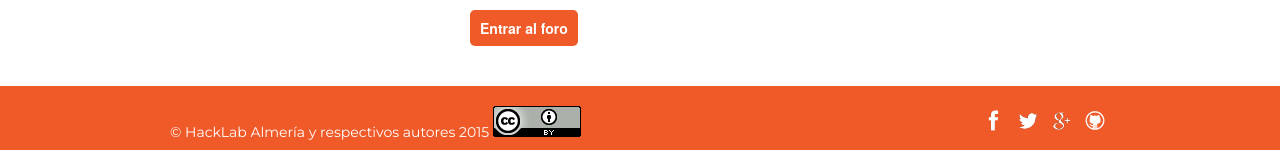
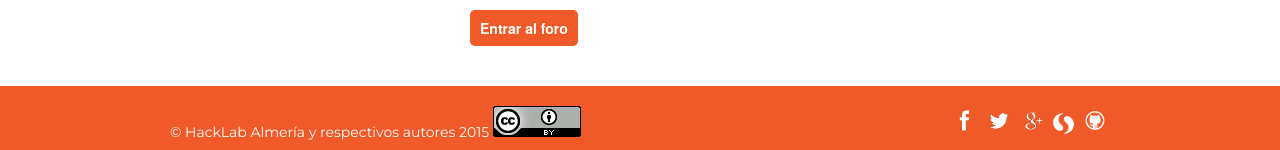
Before and after one commit to HackLab-Almeria/hacklab-almeria.github.io, a Jekyll site: the page built from index.html, in a window 1280 px wide. Shown: the part 1120-1270 px from the top of the page. Built offline with Jekyll 4.4.1, drawn with Linux system fonts in a browser that asks for light colours; comment, search, counter and statistics services are not loaded.

Commit message:
añadiendo storify

```diff
--- a/_layouts/portada.html
+++ b/_layouts/portada.html
@@ -83,6 +83,8 @@
                 <img src="{{ site.url }}/recursos/twitter.png" width="30" alt="Twitter de HackLab Almería"></a>
                 <a href="https://plus.google.com/+HacklabalmeriaNet" rel="publisher" title="G+ de HackLab Almería">
                 <img src="{{ site.url }}/recursos/google.png" width="30" alt="G+ de HackLab Almería"></a>
+                <a href="https://storify.com/hacklabal" rel="publisher" title="Storify de HackLab Almería">
+                <img src="{{ site.url }}/recursos/storify.png" width="25" alt="Storify de HackLab Almería"></a>
                 <a href="https://github.com/HackLab-Almeria" title="GitHub de HackLab Almería">
                 <img src="{{ site.url }}/recursos/git.png" width="30" alt="GitHub de HackLab Almería"></a>
         </div>
```
Also changed, not shown: recursos/storify.png (added).
